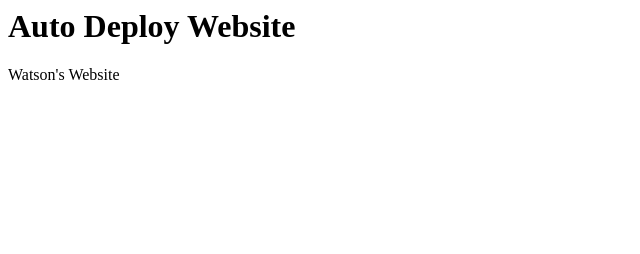
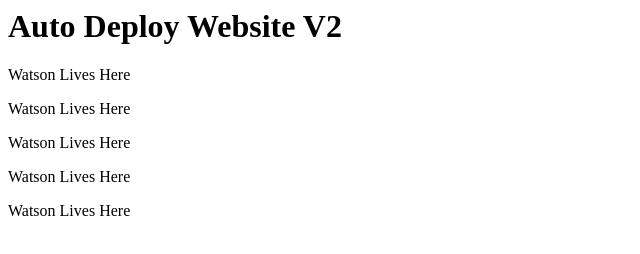
Before and after one commit to TheLastVoidMage/vercel-continuous-deployment, a plain HTML site: page index.html in a window 1280 px wide. Shown: the whole page, without its empty margins (0-640 px from the left). Drawn offline with Linux system fonts and the light colour scheme.

Commit message:
Update index.html

```diff
--- a/index.html
+++ b/index.html
@@ -1,2 +1,6 @@
-<h1>Auto Deploy Website</h1>
-<p>Watson's Website</p>
+<h1>Auto Deploy Website V2</h1>
+<p>Watson Lives Here</p>
+<p>Watson Lives Here</p>
+<p>Watson Lives Here</p>
+<p>Watson Lives Here</p>
+<p>Watson Lives Here</p>
```
